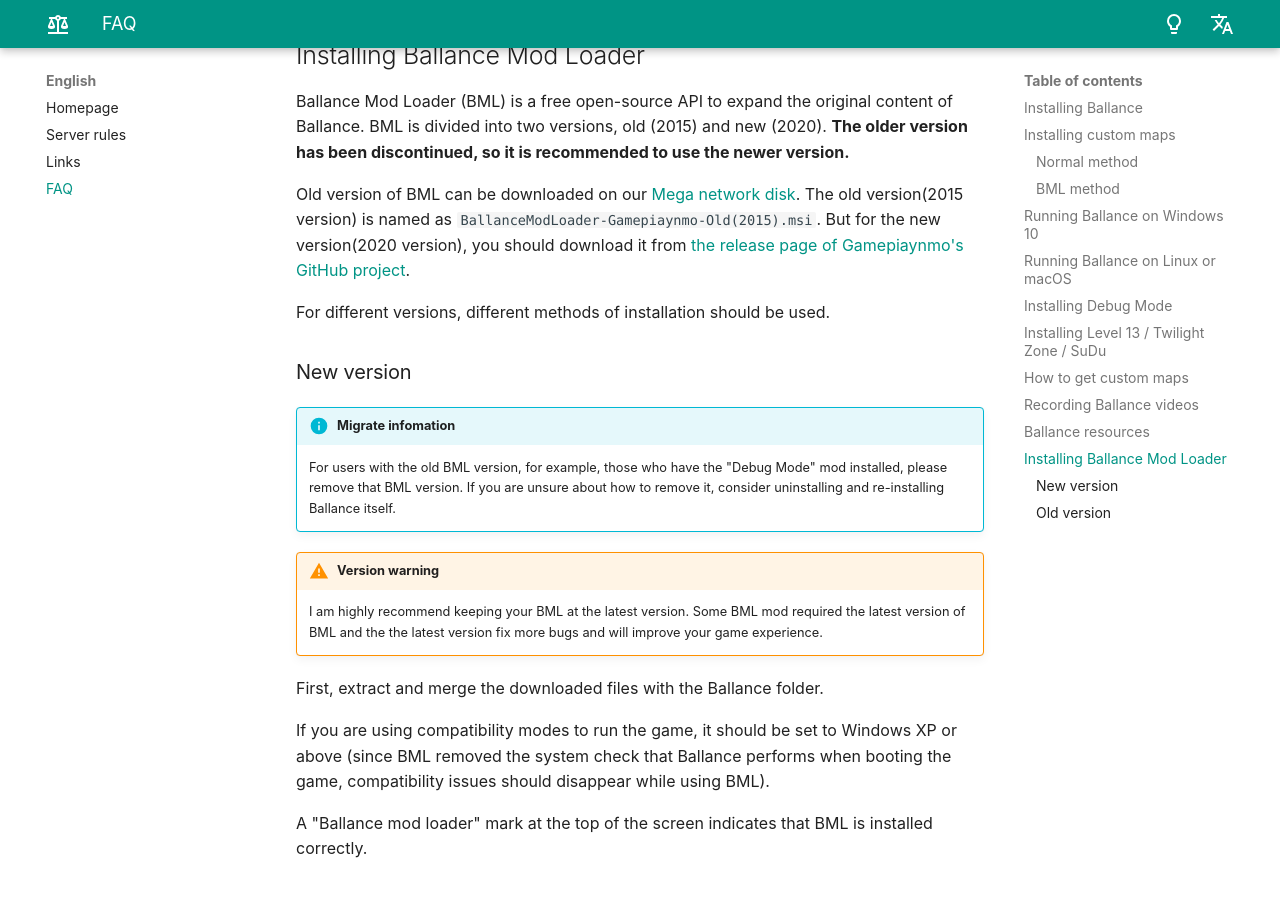
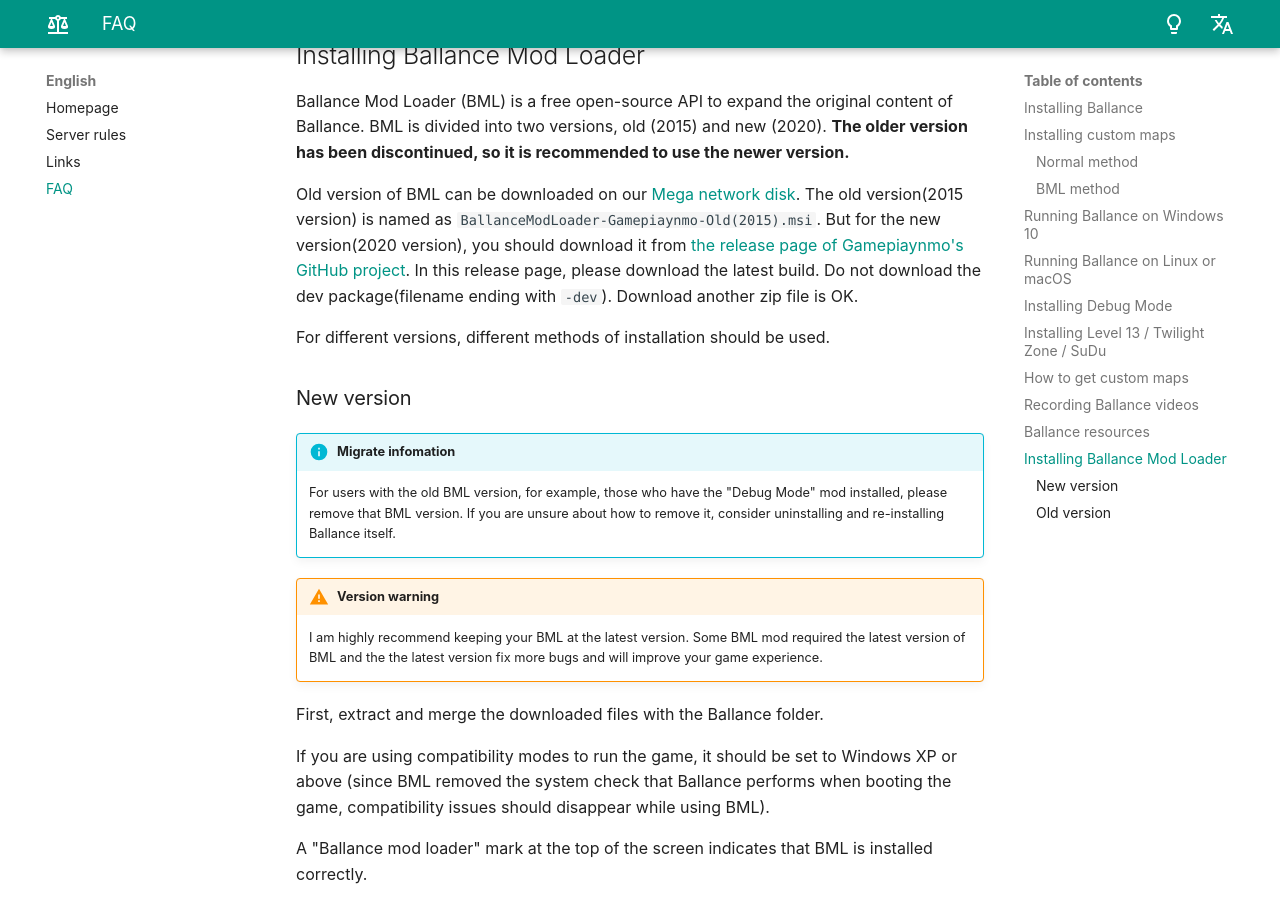
Before and after one commit to yyc12345/ballance-discord-rules, an MkDocs documentation site: the page built from docs/en/faq.md, in a window 1280 px wide and 900 px high, scrolled down 3840 px. Built offline with MkDocs 1.6.1 and Material for MkDocs 9.7.7, drawn with Linux system fonts in a browser that asks for light colours; comment, search, counter and statistics services are not loaded.

Commit message:
update faq about BML donwloading

```diff
--- a/docs/en/faq.md
+++ b/docs/en/faq.md
@@ -117,7 +117,7 @@
 
 Ballance Mod Loader (BML) is a free open-source API to expand the original content of Ballance. BML is divided into two versions, old (2015) and new (2020). **The older version has been discontinued, so it is recommended to use the newer version.**
 
-Old version of BML can be downloaded on our [Mega network disk](#jump-9). The old version(2015 version) is named as `BallanceModLoader-Gamepiaynmo-Old(2015).msi`. But for the new version(2020 version), you should download it from [the release page of Gamepiaynmo's GitHub project](https://github.com/Gamepiaynmo/BallanceModLoader/releases).
+Old version of BML can be downloaded on our [Mega network disk](#jump-9). The old version(2015 version) is named as `BallanceModLoader-Gamepiaynmo-Old(2015).msi`. But for the new version(2020 version), you should download it from [the release page of Gamepiaynmo's GitHub project](https://github.com/Gamepiaynmo/BallanceModLoader/releases). In this release page, please download the latest build. Do not download the dev package(filename ending with `-dev`). Download another zip file is OK.
 
 For different versions, different methods of installation should be used.
 
```
